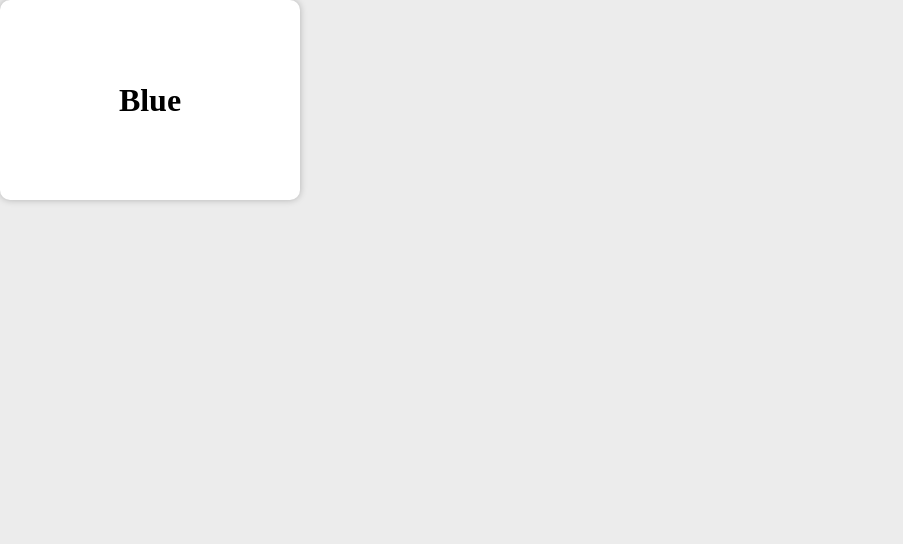
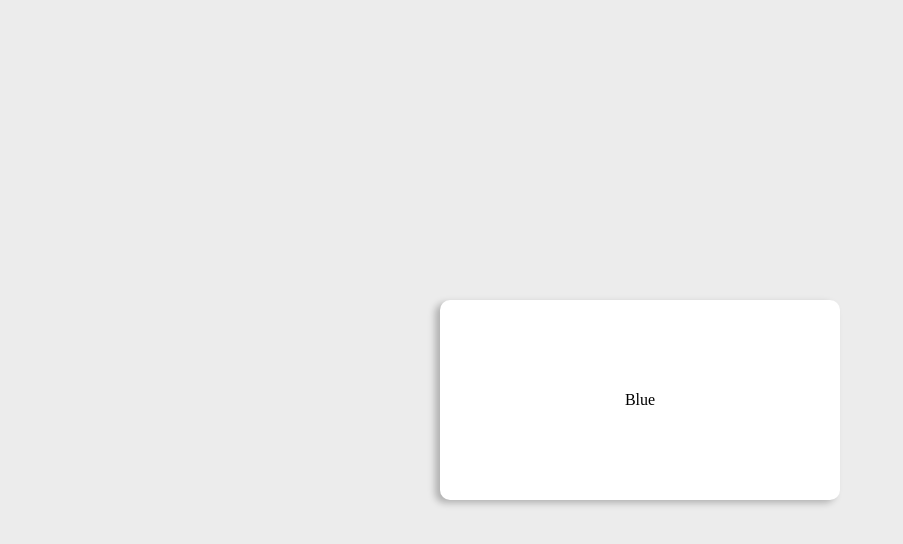
Before and after one commit to Tornike512/Weight-Squirrel-2, a React (Vite) app: page / in a window 1280 px wide. Shown: the top 544 px of the page, without its empty margins (0-903 px from the left). Built offline with nearby package versions, Linux system fonts and the light colour scheme.

Commit message:
Add: Cards Wrapper Style

```diff
--- a/src/App.tsx
+++ b/src/App.tsx
@@ -2,9 +2,9 @@ import { Card } from "./Components/Card";
 
 function App() {
   return (
-    <>
+    <div className="card-page-wrapper">
       <Card />
-    </>
+    </div>
   );
 }
 
--- a/src/Components/Card/Card.scss
+++ b/src/Components/Card/Card.scss
@@ -4,7 +4,7 @@
 @import "/src/Sass/Variables.scss";
 
 .card {
-  width: 300px;
+  width: 400px;
   height: 200px;
   display: flex;
   justify-content: center;
--- a/src/Components/Card/Card.tsx
+++ b/src/Components/Card/Card.tsx
@@ -3,7 +3,7 @@ import "./Card.scss";
 export function Card() {
   return (
     <div className="card">
-      <h1 className="card-text">Blue</h1>
+      <p className="card-text">Blue</p>
     </div>
   );
 }
--- a/src/Sass/Colors.scss
+++ b/src/Sass/Colors.scss
@@ -5,4 +5,4 @@ $secondary-text-color: #224875;
 
 $prinary-border-color: #224875;
 
-$primary-shadow-color: 0px 0px 7px #00000040;
+$primary-shadow-color: -5px 3px 7px rgba(0, 0, 0, 0.2509803922);
--- a/src/Sass/Global.scss
+++ b/src/Sass/Global.scss
@@ -12,3 +12,10 @@
 body {
   background-color: #ececec;
 }
+
+.card-page-wrapper {
+  height: 100vh;
+  display: flex;
+  justify-content: center;
+  align-items: center;
+}
```
